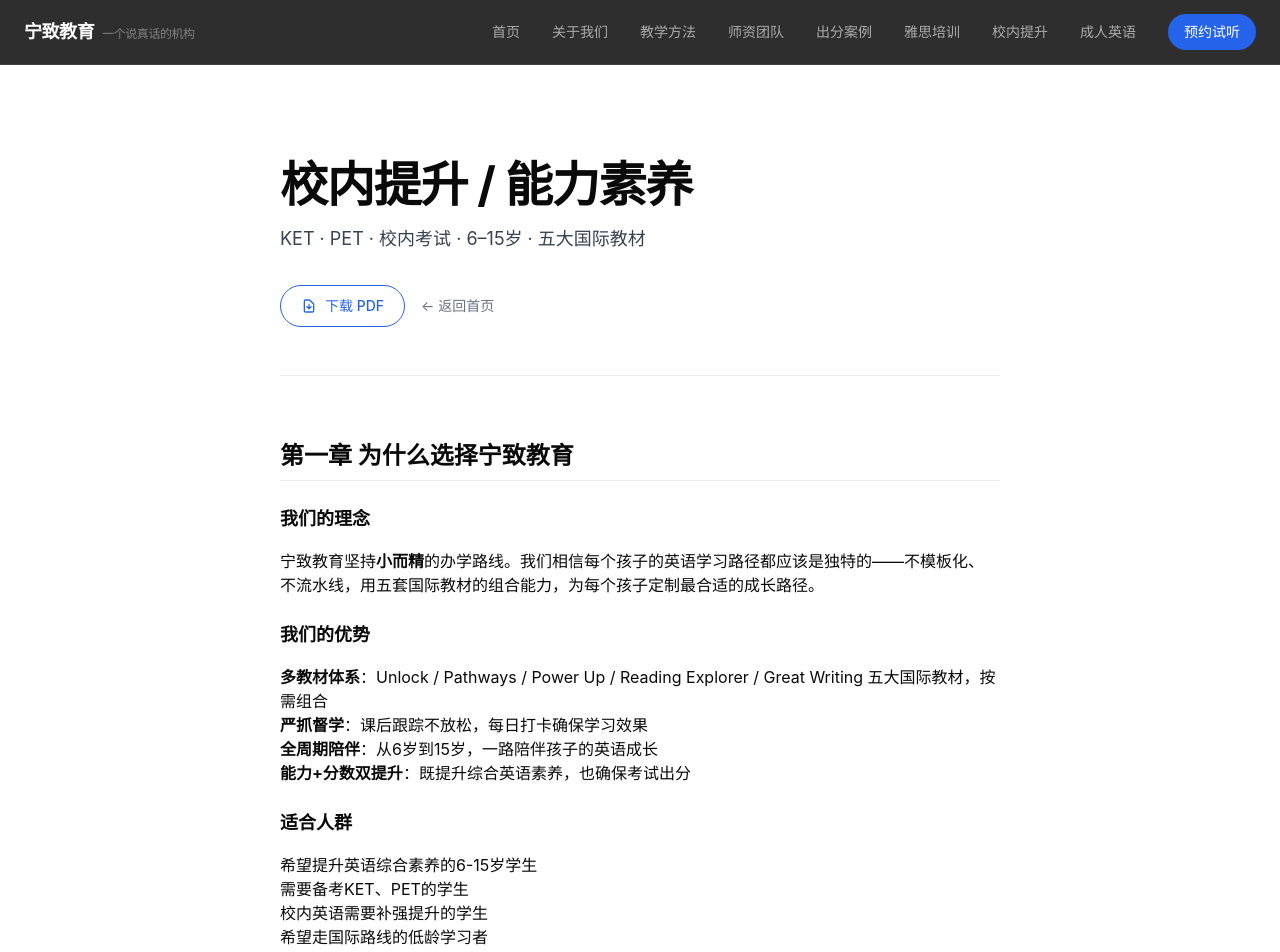
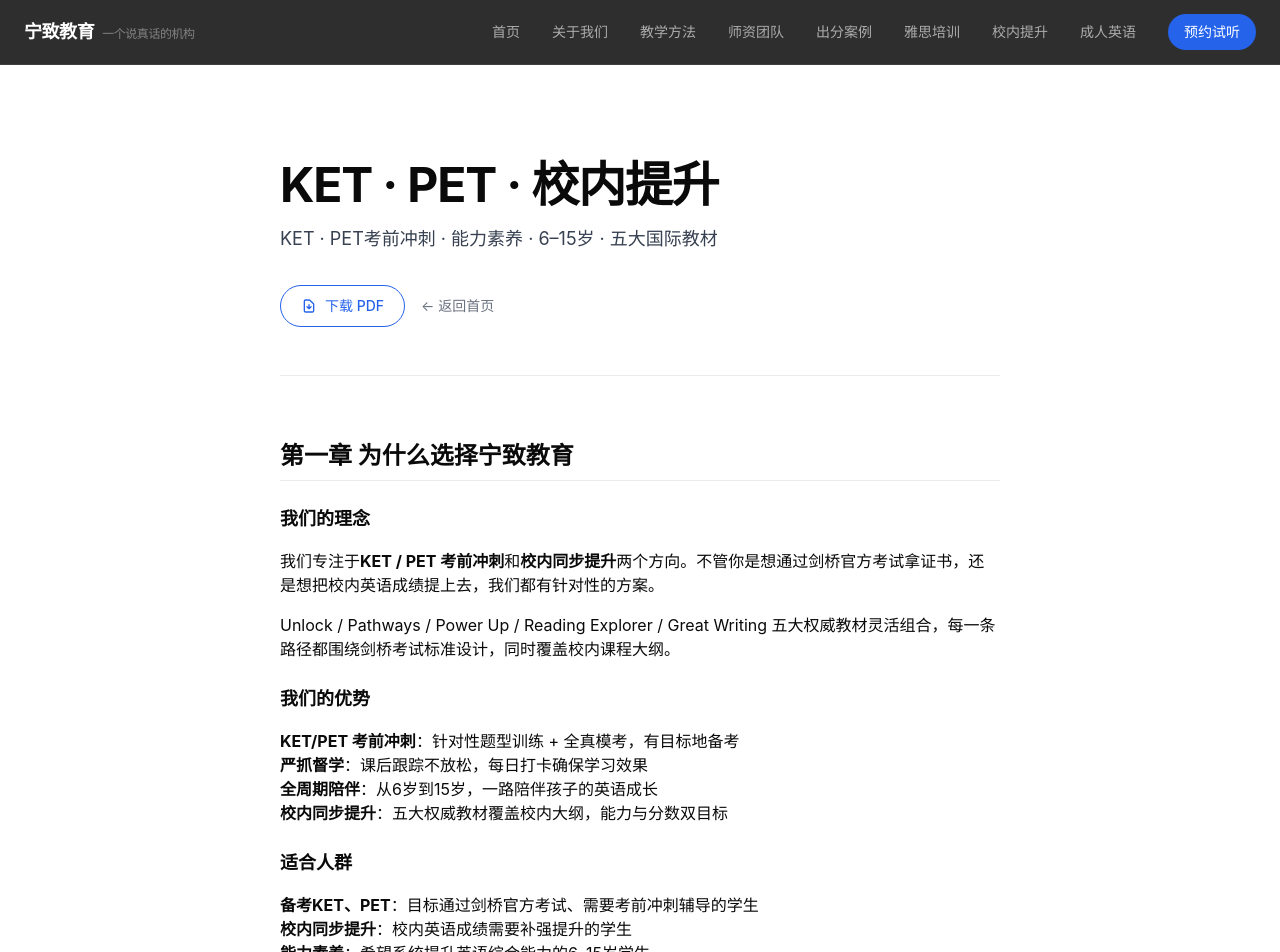
Before and after one commit to dongruiyue/ningzhi-education, a Next.js app: page /k12 in a window 1280 px wide. Shown: the top 952 px of the page. Built offline with nearby package versions, Linux system fonts and the light colour scheme.

Commit message:
content: reposition KET/PET as primary focus under K12 product line

```diff
--- a/src/app/k12/page.tsx
+++ b/src/app/k12/page.tsx
@@ -43,30 +43,31 @@ const LEVEL_MATRIX = [
 export default function K12Page() {
   return (
     <ManualLayout
-      title="校内提升 / 能力素养"
-      subtitle="KET · PET · 校内考试 · 6–15岁 · 五大国际教材"
+      title="KET · PET · 校内提升"
+      subtitle="KET · PET考前冲刺 · 能力素养 · 6–15岁 · 五大国际教材"
     >
       {/* Chapter 1: Why Ningzhi */}
       <ChapterSection title="第一章 为什么选择宁致教育">
         <h3 className="text-lg font-semibold text-neutral-900">我们的理念</h3>
         <p>
-          宁致教育坚持<strong>小而精</strong>的办学路线。我们相信每个孩子的英语学习路径都应该是独特的——不模板化、不流水线，用五套国际教材的组合能力，为每个孩子定制最合适的成长路径。
+          我们专注于<strong>KET / PET 考前冲刺</strong>和<strong>校内同步提升</strong>两个方向。不管你是想通过剑桥官方考试拿证书，还是想把校内英语成绩提上去，我们都有针对性的方案。</p>
+        <p>
+          Unlock / Pathways / Power Up / Reading Explorer / Great Writing 五大权威教材灵活组合，每一条路径都围绕剑桥考试标准设计，同时覆盖校内课程大纲。
         </p>
 
         <h3 className="text-lg font-semibold text-neutral-900 mt-6">我们的优势</h3>
         <ul>
-          <li><strong>多教材体系</strong>：Unlock / Pathways / Power Up / Reading Explorer / Great Writing 五大国际教材，按需组合</li>
+          <li><strong>KET/PET 考前冲刺</strong>：针对性题型训练 + 全真模考，有目标地备考</li>
           <li><strong>严抓督学</strong>：课后跟踪不放松，每日打卡确保学习效果</li>
           <li><strong>全周期陪伴</strong>：从6岁到15岁，一路陪伴孩子的英语成长</li>
-          <li><strong>能力+分数双提升</strong>：既提升综合英语素养，也确保考试出分</li>
+          <li><strong>校内同步提升</strong>：五大权威教材覆盖校内大纲，能力与分数双目标</li>
         </ul>
 
         <h3 className="text-lg font-semibold text-neutral-900 mt-6">适合人群</h3>
         <ul>
-          <li>希望提升英语综合素养的6-15岁学生</li>
-          <li>需要备考KET、PET的学生</li>
-          <li>校内英语需要补强提升的学生</li>
-          <li>希望走国际路线的低龄学习者</li>
+          <li><strong>备考KET、PET</strong>：目标通过剑桥官方考试、需要考前冲刺辅导的学生</li>
+          <li><strong>校内同步提升</strong>：校内英语成绩需要补强提升的学生</li>
+          <li><strong>能力素养</strong>：希望系统提升英语综合能力的6–15岁学生</li>
         </ul>
       </ChapterSection>
 
--- a/src/lib/constants.ts
+++ b/src/lib/constants.ts
@@ -43,12 +43,12 @@ export const PRODUCT_LINES = [
   },
   {
     id: "k12",
-    title: "校内提升",
-    subtitle: "KET · PET · 校内同步",
+    title: "KET · PET · 校内提升",
+    subtitle: "KET · PET · 能力素养 · 校内提升",
     ageRange: "6–15",
     description:
-      "Unlock / Pathways / Power Up / Reading Explorer / Great Writing 五大权威教材，灵活教学，助力KET/PET成绩获取及校内成绩提升。",
-    features: ["五大权威教材", "KET/PET及校内提升", "灵活教学", "每日跟进反馈"],
+      "KET / PET 考前冲刺 + 校内同步提升。五大权威教材，灵活组合，剑桥官方考试与校内成绩双目标。不管你是想拿证还是提分，都能找到适合的方案。",
+    features: ["KET/PET考前冲刺", "剑桥考试+校内双目标", "五大权威教材", "每日跟进反馈"],
     href: "/k12",
   },
   {
```
